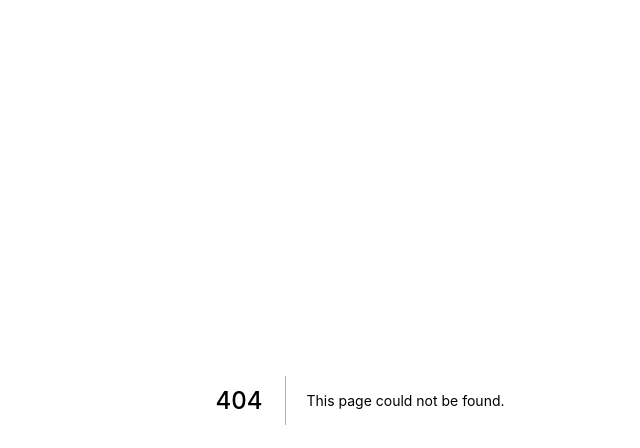
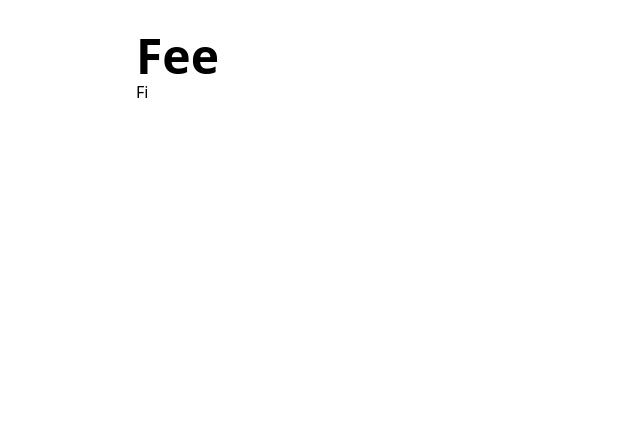
Before and after one commit to mw10013/nextjs-sandbox, a Next.js app: page /sandbox/fee in a window 1280 px wide. Before the commit this address had no page. Shown: the top 448 px of the page, without its empty margins (280-920 px from the left). Built offline with nearby package versions, Linux system fonts and the light colour scheme.

Commit message:
sandbox: fee fi

```diff
--- a/pages/index.tsx
+++ b/pages/index.tsx
@@ -1,7 +1,7 @@
-import type { NextPage } from 'next'
-import Head from 'next/head'
-import Image from 'next/image'
-import styles from '../styles/Home.module.css'
+import type { NextPage } from "next";
+import Head from "next/head";
+import Image from "next/image";
+import styles from "../styles/Home.module.css";
 
 const Home: NextPage = () => {
   return (
@@ -13,12 +13,13 @@ const Home: NextPage = () => {
       </Head>
 
       <main className={styles.main}>
+        <h1 className="text-5xl font-bold">This is Tailwind.</h1>
         <h1 className={styles.title}>
-          Welcome to <a href="https://nextjs.org">Next.js!</a>
+          Welcome to <a href="https://nextjs.org">Next.js!!!</a>
         </h1>
 
         <p className={styles.description}>
-          Get started by editing{' '}
+          Get started by editing{" "}
           <code className={styles.code}>pages/index.tsx</code>
         </p>
 
@@ -59,14 +60,14 @@ const Home: NextPage = () => {
           target="_blank"
           rel="noopener noreferrer"
         >
-          Powered by{' '}
+          Powered by{" "}
           <span className={styles.logo}>
             <Image src="/vercel.svg" alt="Vercel Logo" width={72} height={16} />
           </span>
         </a>
       </footer>
     </div>
-  )
-}
+  );
+};
 
-export default Home
+export default Home;
--- /dev/null
+++ b/pages/sandbox/fee.tsx
@@ -0,0 +1,13 @@
+import type { NextPage } from "next";
+import Link from "next/link";
+
+const Fee: NextPage = () => {
+  return (
+    <div className="max-w-md mx-auto mt-8">
+      <h1 className="text-5xl font-bold">Fee</h1>
+      <Link href="fi">Fi</Link>
+    </div>
+  );
+};
+
+export default Fee;
--- /dev/null
+++ b/pages/sandbox/fi.tsx
@@ -0,0 +1,13 @@
+import type { NextPage } from "next";
+import Link from "next/link";
+
+const Fi: NextPage = () => {
+  return (
+    <div className="max-w-md mx-auto mt-8">
+      <h1 className="text-5xl font-bold">Fi</h1>
+      <Link href="fee">Fee</Link>
+    </div>
+  );
+};
+
+export default Fi;
```
